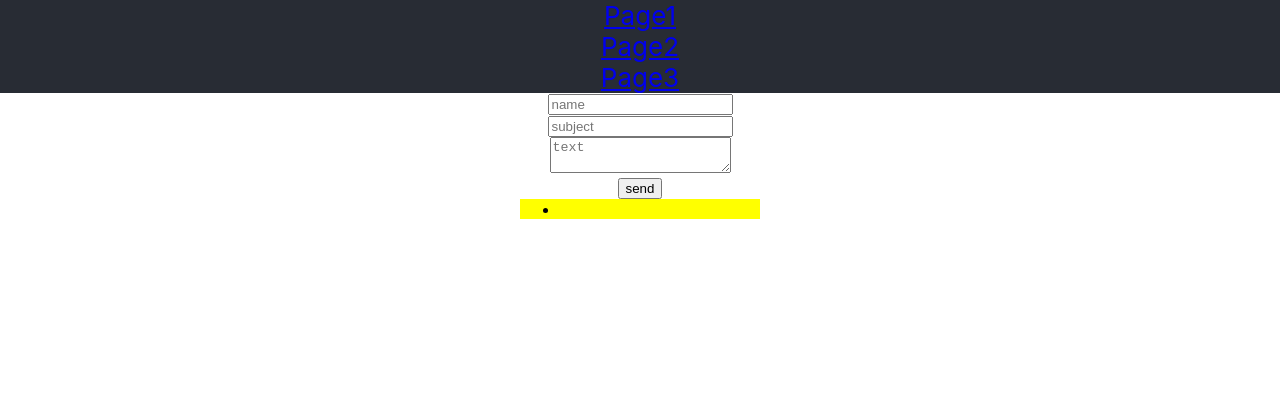
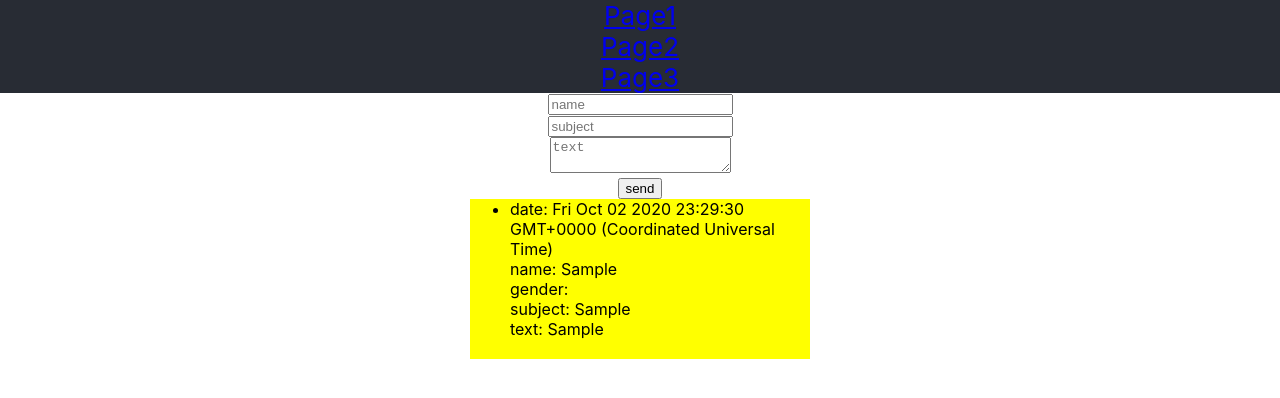
Before and after one commit to zlodiak/redux-simple-project, a React (Create React App) app: page /page3 in a window 1280 px wide. Both pictures are taken after typing "Sample", "Sample", "Sample" into the empty fields and a click on the button "send". Shown: the top 398 px of the page. Built offline with nearby package versions, Linux system fonts and the light colour scheme.

Commit message:
guestbook, spread in reducer, including component

```diff
--- /dev/null
+++ b/src/components/Page3/Messages/Messages.jsx
@@ -0,0 +1,26 @@
+import React from 'react';
+import styles from './Messages.module.css';
+
+function Messages(props) {
+  console.log(props)
+
+  const messages = props.messages.map((item, i) => {
+    console.log(item);
+    return (
+      <li className={styles.item} key={ i }>
+        <div className={styles.date}>date: { item.date.toString() }</div>
+        <div className={styles.name}>name: { item.name }</div>
+        <div className={styles.gender}>gender: </div>
+        <div className={styles.subject}>subject: { item.subject }</div>
+        <div className={styles.text}>text: { item.text }</div>
+      </li>
+    )
+  });
+  return (
+    <ul className={styles.messages}>
+      { messages }
+    </ul>
+  );
+}
+
+export default Messages;
--- /dev/null
+++ b/src/components/Page3/Messages/Messages.module.css
@@ -0,0 +1,10 @@
+.messages {
+    width: 300px;
+    margin: auto;
+    background: yellow;
+}
+
+    .item {
+        padding-bottom: 20px;
+        text-align: left;
+    }
--- /dev/null
+++ b/src/components/Page3/Messages/MessagesSmart.jsx
@@ -0,0 +1,10 @@
+import { connect } from "react-redux";
+import Messages from './Messages';
+
+const mapStateToProps = state => {
+  return {
+    messages: state.messagesReducer.messages,
+  }
+}
+
+export default connect(mapStateToProps, {})(Messages);
--- a/src/components/Page3/Page3.jsx
+++ b/src/components/Page3/Page3.jsx
@@ -1,5 +1,5 @@
 import React, { useState } from 'react';
-import styles from './Page3.module.css';
+import MessagesSmart from './Messages/MessagesSmart';
 
 function Page1(props) {
   const textRef = React.createRef();
@@ -64,15 +64,7 @@ function Page1(props) {
       <br/>
       <button onClick={ textareaSet }>send</button>
       <br/>
-      <ul className={styles.messages}>
-        <li className={styles.item}>
-          <div className={styles.date}></div>
-          <div className={styles.name}></div>
-          <div className={styles.gender}></div>
-          <div className={styles.subject}></div>
-          <div className={styles.text}></div>
-        </li>
-      </ul>
+      <MessagesSmart/>
     </div>
   );
 }
--- a/src/components/Page3/Page3.module.css
+++ /dev/null
@@ -1,5 +0,0 @@
-.messages {
-    width: 200px;
-    margin: auto;
-    background: yellow;
-}
--- a/src/components/Page3/Page3smart.jsx
+++ b/src/components/Page3/Page3smart.jsx
@@ -1,4 +1,4 @@
-import {connect} from "react-redux";
+import { connect } from "react-redux";
 import { setMessageCreator } from '../../redux/messagesReducer';
 
 import Page3 from './Page3';
--- a/src/redux/messagesReducer.js
+++ b/src/redux/messagesReducer.js
@@ -1,11 +1,10 @@
 const messagesReducer = function messagesReducer(state = { messages: [] }, action) {
     switch(action.type) {
         case 'SET_MESSAGE': {
-            // state = {
-            //     ...state,
-            //     messages: state.messages.push(action.payload),
-            // };
-            state.messages.push(action.payload);
+            state = {
+                ...state,
+                messages: [ ...state.messages, action.payload ],
+            };
             break;
         }
         default:
```
